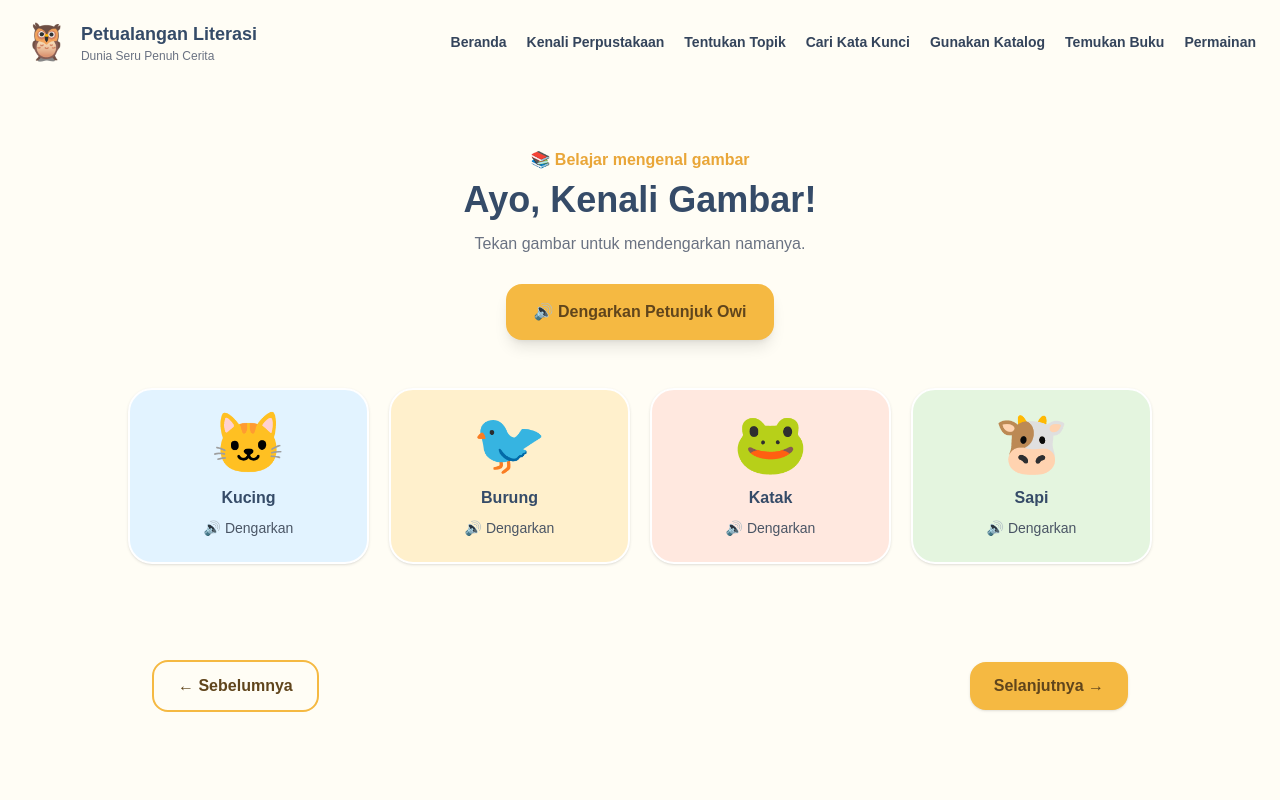
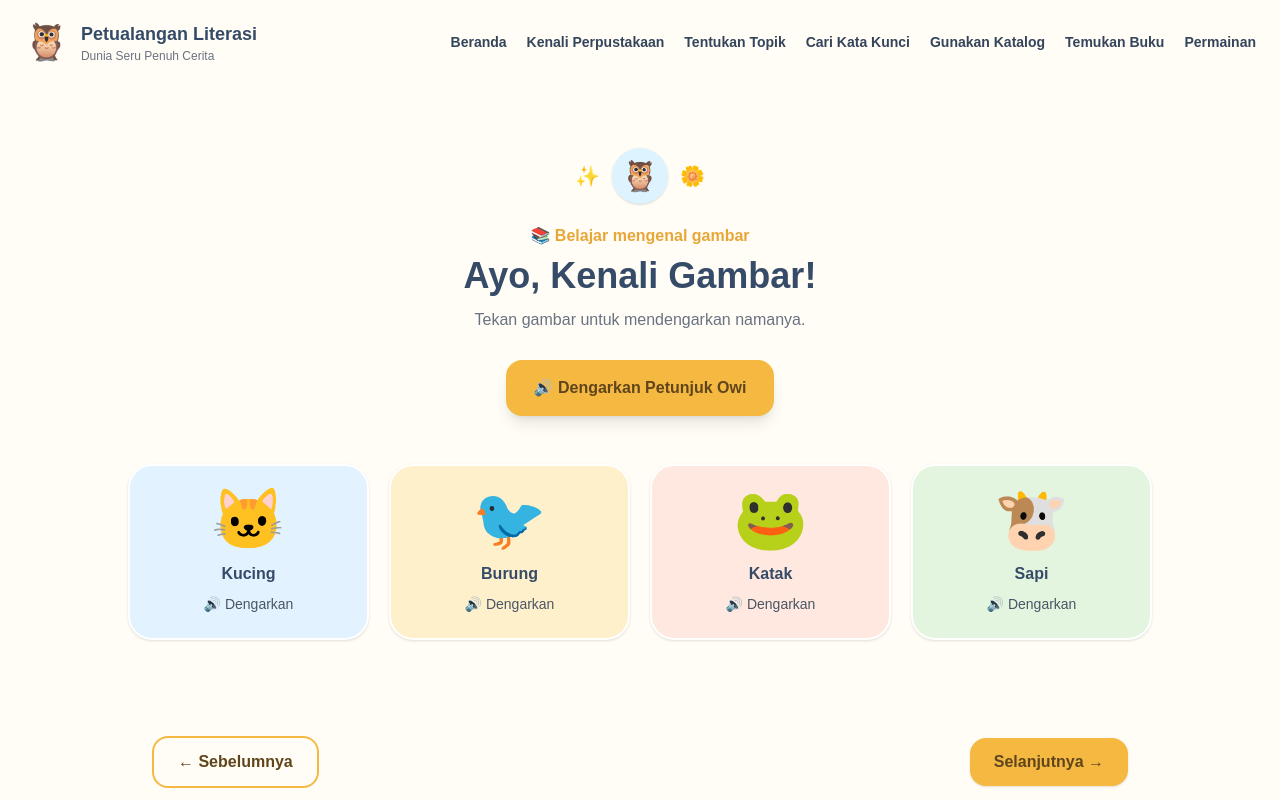
Before and after one commit to gal2121d/petualangan-literasi-anak, a Next.js app: page /dunia-kecil-owi/kenali-buku in a window 1280 px wide. Shown: the top 800 px of the page. Built offline with nearby package versions, Linux system fonts and the light colour scheme.

Commit message:
Update page.tsx

```diff
--- a/app/dunia-kecil-owi/kenali-buku/page.tsx
+++ b/app/dunia-kecil-owi/kenali-buku/page.tsx
@@ -36,6 +36,16 @@ export default function KenaliBuku() {
 
       <section className="mx-auto max-w-7xl px-6 py-16">
         <div className="mb-12 text-center">
+          {/* HIASAN KECIL OWI */}
+            <div className="mb-5 flex items-center justify-center gap-3">
+              <span className="text-xl">✨</span>
+
+              <div className="flex h-14 w-14 items-center justify-center rounded-full bg-[#DDF3FF] shadow-sm">
+                <span className="text-3xl">🦉</span>
+              </div>
+
+              <span className="text-xl">🌼</span>
+            </div>
           <p className="font-bold text-[#E9A638]">
             📚 Belajar mengenal gambar
           </p>
```
